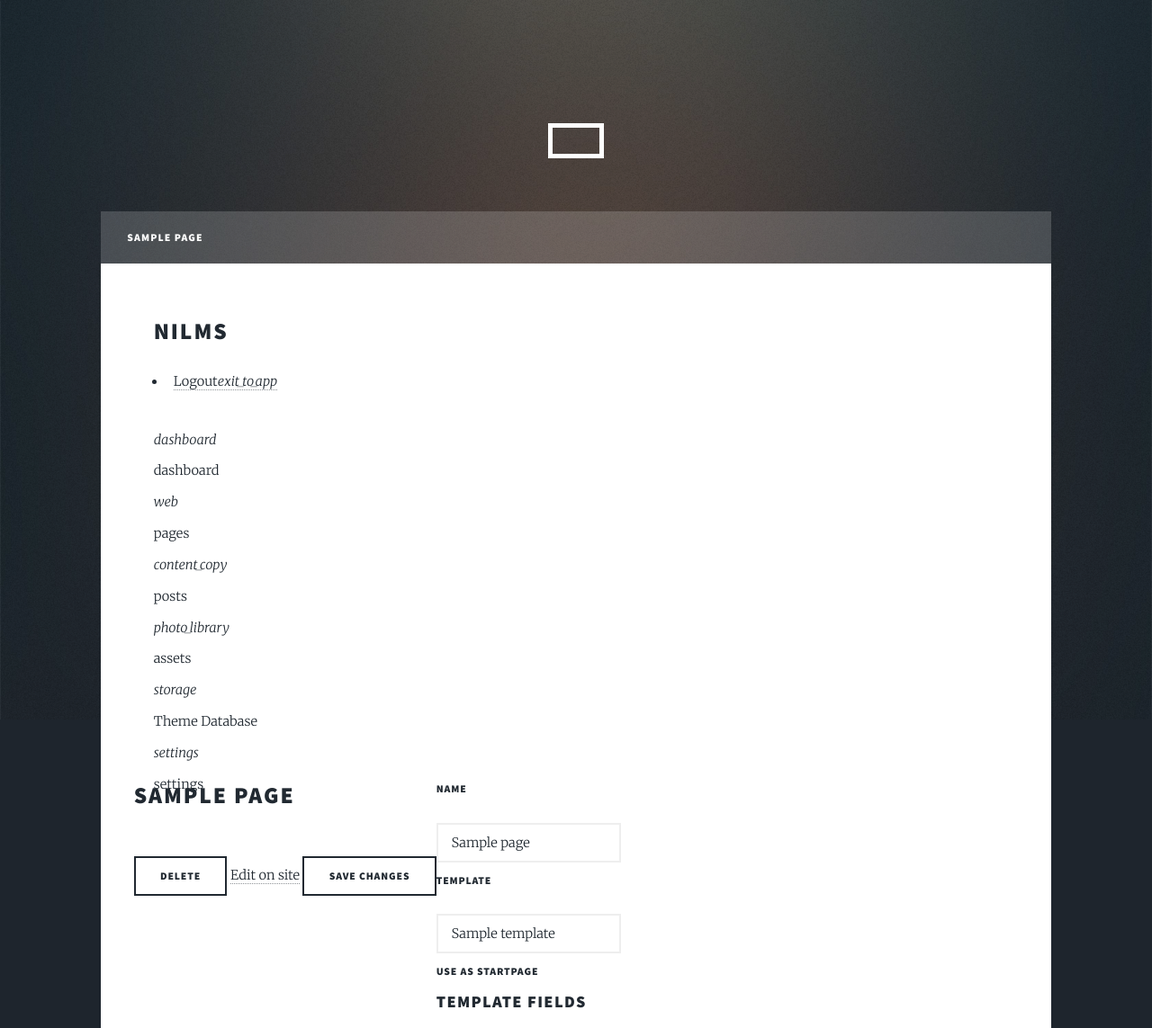
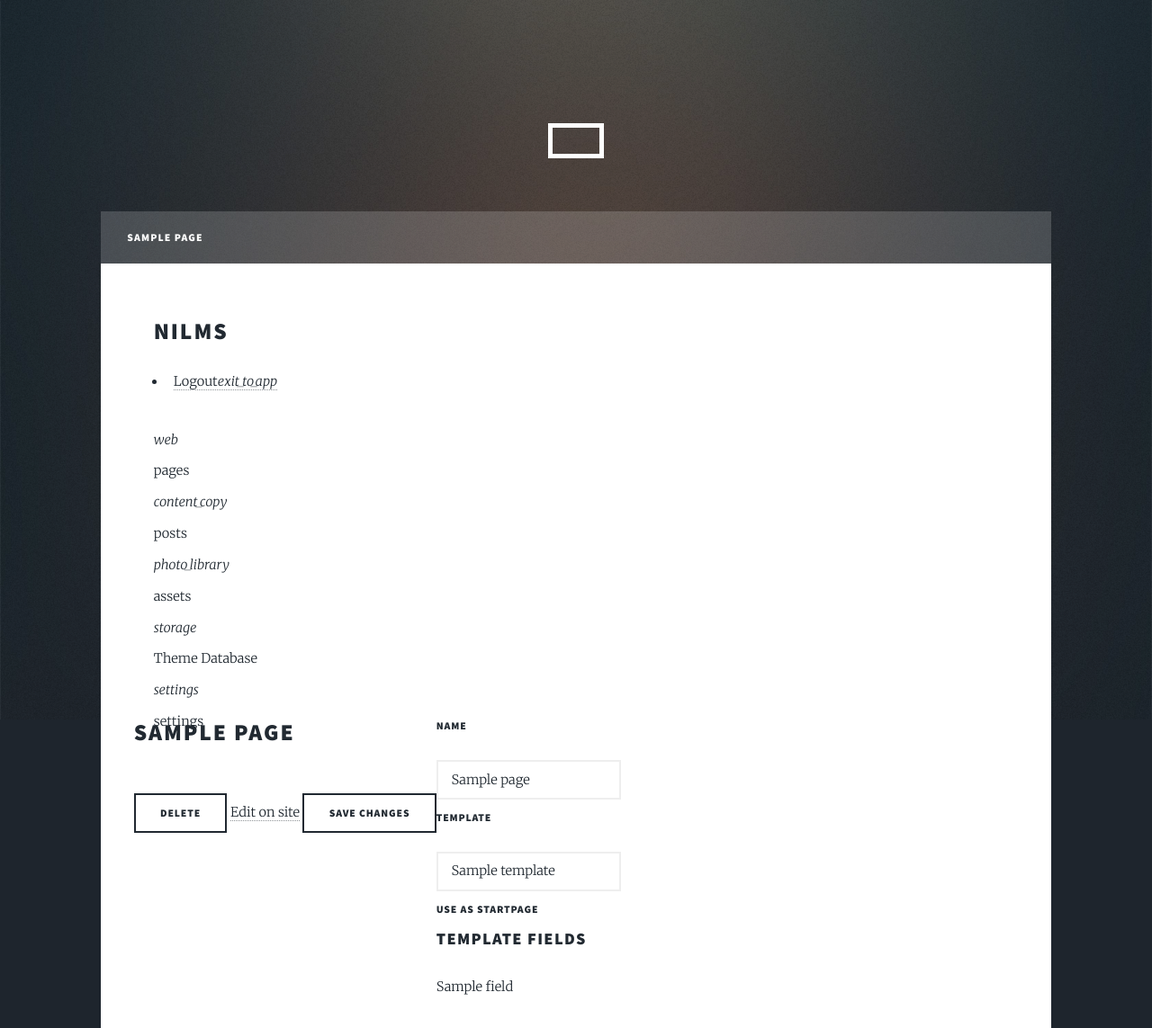
Before and after one commit to sebbekarlsson/nilms, a Python web app: template nilms/templates/admin/page.html in a window 1280 px wide. Shown: the top 1143 px of the page at 90% size. Run offline with Jinja, Linux system fonts and the light colour scheme; the template is opened without the code that fills it: most values are stand-ins (such as "Sample title", 1, 10 or a date in 2020).

Commit message:
removed dashboard, closes #8

```diff
--- a/nilms/templates/admin/dashboard.html
+++ /dev/null
@@ -1,5 +0,0 @@
-{% extends 'admin/layout_admin.html' %}
-
-
-{% block admin_content %}
-{% endblock %}
--- a/nilms/templates/admin/layout_admin.html
+++ b/nilms/templates/admin/layout_admin.html
@@ -40,16 +40,6 @@
         </div>
         <div class='view-admin-bottom'>
             <div class='view-admin-menu'>
-                <a href='/admin/dashboard' {% if 'dashboard' in request.url_rule.rule %}data-selected='1'{% endif %} class='menu-item'>
-                    <div class='menu-item-indicator'>
-                    </div>
-                    <div class='menu-item-icon-holder'>
-                        <i class='material-icons'>dashboard</i>
-                    </div>
-                    <div class='menu-item-text'>
-                        dashboard
-                    </div>
-                </a>
                 <a href='/admin/pages' {% if 'pages' in request.url_rule.rule %}data-selected='1'{% endif %} class='menu-item'>
                     <div class='menu-item-indicator'>
                     </div>
```
Also changed, not shown: nilms/views/admin.py (+1 -7 lines).
